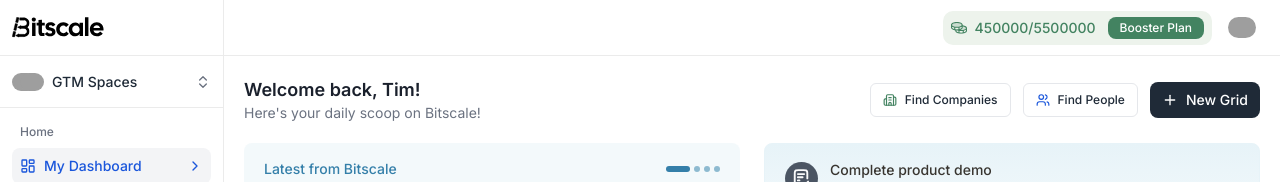
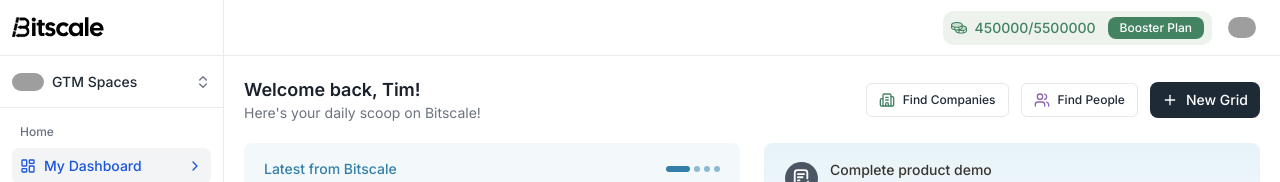
Before and after one commit to HarshalMargaj/bitscale-frontend-assignment, a Next.js app: page /dashboard in a window 1280 px wide. Shown: the top 182 px of the page. Built offline with nearby package versions, Linux system fonts and the light colour scheme; grey boxes are pictures that could not be loaded.

Commit message:
fix: update buttons icon size and color

```diff
--- a/components/dashboard/dashboardHeader.tsx
+++ b/components/dashboard/dashboardHeader.tsx
@@ -26,7 +26,7 @@
 					className="text-xs rounded-[6px] py-2"
 					onClick={() => {}}
 				>
-					<Building2 size={14} className="text-text-credits" />
+					<Building2 size={16} className="text-text-credits" />
 					Find Companies
 				</Button>
 
@@ -35,7 +35,7 @@
 					className="text-xs rounded-[6px] py-2"
 					onClick={() => setIsFindPeopleOpen(true)}
 				>
-					<Users size={14} className="text-text-active" />
+					<Users size={16} className="text-[#8F65AF]" />
 					Find People
 				</Button>
 				<Button variant="solid" className="rounded-sm py-2">
```
